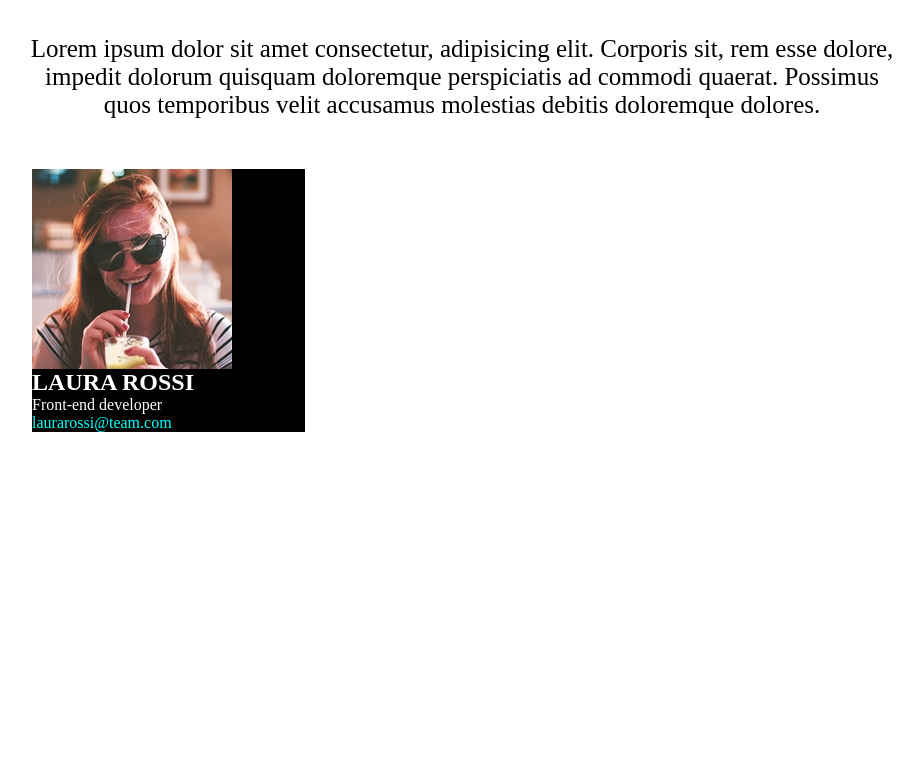
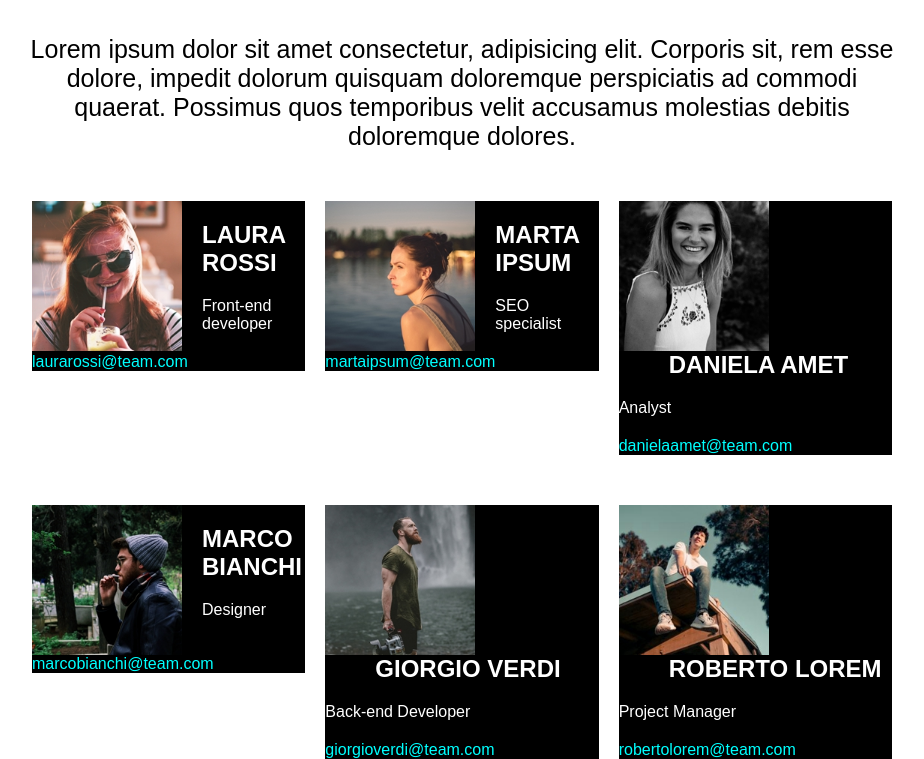
Before and after one commit to Fianda0/html-css-float-cards, a plain HTML site: page index.html in a window 1280 px wide. Shown: the part 102-861 px from the top of the page, without its empty margins (178-1102 px from the left). Before the commit the page ends 800 px from the top, so only its background shows below. Drawn offline with Linux system fonts and the light colour scheme.

Commit message:
inseriumento profili

```diff
--- a/index.html
+++ b/index.html
@@ -9,13 +9,14 @@
 </head>
 
 <body>
-
+    <!-- Inserimento titolo -->
     <header>
 
         <h1>Meet our Team</h1>
 
     </header>
 
+    <!-- inizio main -->
     <main>
 
         <p>Lorem ipsum dolor sit amet consectetur, adipisicing elit. Corporis sit, rem esse dolore, impedit dolorum
@@ -23,26 +24,55 @@
             debitis doloremque dolores.
         </p>
 
+        <!-- profilo Laura Rossi -->
         <div class="rettangolo clearfix float-left">
             <img class="float-left" src="./img/female1.png" alt="">
             <h2>LAURA ROSSI</h2>
             <span class="lavoro">Front-end developer</span>
             <span class="mail">laurarossi@team.com</span>
 
+            <!-- profilo Marta Ipsum -->
         </div>
-        <div class="rettangolo float-left">
+        <div class="rettangolo clearfix float-left">
+            <img class="float-left" src="./img/female2.png" alt="">
+            <h2>MARTA IPSUM</h2>
+            <span class="lavoro">SEO specialist</span>
+            <span class="mail">martaipsum@team.com</span>
 
         </div>
-        <div class="rettangolo float-left">
+        <!-- profilo Daniela Amet -->
+        <div class="rettangolo clearfix float-left">
+            <img class="float-left" src="./img/female3.png" alt="">
+            <h2>DANIELA AMET</h2>
+            <span class="lavoro">Analyst</span>
+            <span class="mail">danielaamet@team.com</span>
 
         </div>
-        <div class="rettangolo float-left">
+
+        <!-- profilo Marco Bianchi -->
+        <div class="rettangolo clearfix float-left">
+            <img class="float-left" src="./img/male1.png" alt="">
+            <h2>MARCO BIANCHI</h2>
+            <span class="lavoro">Designer</span>
+            <span class="mail">marcobianchi@team.com</span>
 
         </div>
-        <div class="rettangolo float-left">
+
+        <!-- profilo Giorgio Verdi -->
+        <div class="rettangolo clearfix float-left">
+            <img class="float-left" src="./img/male2.png" alt="">
+            <h2>GIORGIO VERDI</h2>
+            <span class="lavoro">Back-end Developer</span>
+            <span class="mail">giorgioverdi@team.com</span>
 
         </div>
-        <div class="rettangolo float-left">
+
+        <!-- profilo Roberto Lorem -->
+        <div class="rettangolo clearfix float-left">
+            <img class="float-left" src="./img/male3.png" alt="">
+            <h2>ROBERTO LOREM</h2>
+            <span class="lavoro">Project Manager</span>
+            <span class="mail">robertolorem@team.com</span>
 
         </div>
 
--- a/style.css
+++ b/style.css
@@ -2,6 +2,7 @@
     margin: 0;
     padding: 0;
     box-sizing: border-box;
+    font-family: Arial, Helvetica, sans-serif;
 }
 
 clearfix::after {
@@ -42,12 +43,22 @@ p {
 
 h2 {
     color: white;
+    margin-left: 50px;
+    padding-top: 20px;
+
 }
 
 .lavoro {
     color: white;
+    padding-top: 20px;
 }
 
 .mail {
     color: aqua;
+    padding-top: 20px;
 }
+
+img {
+    margin-right: 20px;
+    width: 150px;
+}
```
